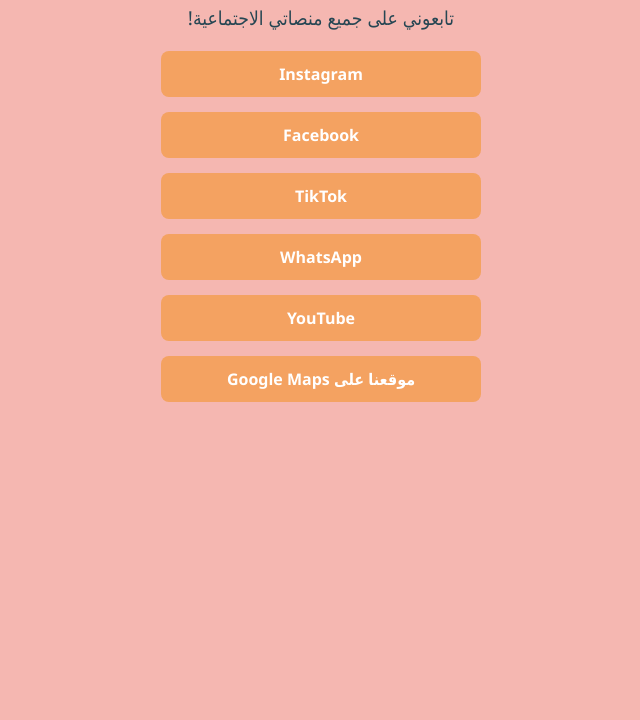
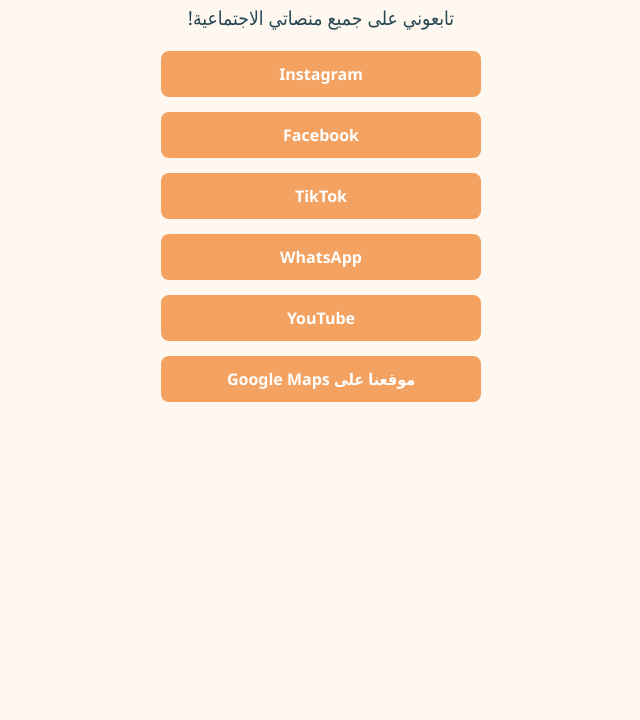
Before and after one commit to mb621/monoralbaby-links, a plain HTML site: page index.html in a window 1280 px wide. Shown: the part 80-800 px from the top of the page, without its empty margins (319-959 px from the left). Drawn offline with Linux system fonts and the light colour scheme.

Commit message:
Update index.html

```diff
--- a/index.html
+++ b/index.html
@@ -8,7 +8,7 @@
     <style>
         body {
             font-family: 'Segoe UI', Tahoma, Geneva, Verdana, sans-serif;
-            background-color: #f5b7b1;
+            background-color: #fff8f0;
             margin: 20px;
             text-align: center;
             color: #333;
```
